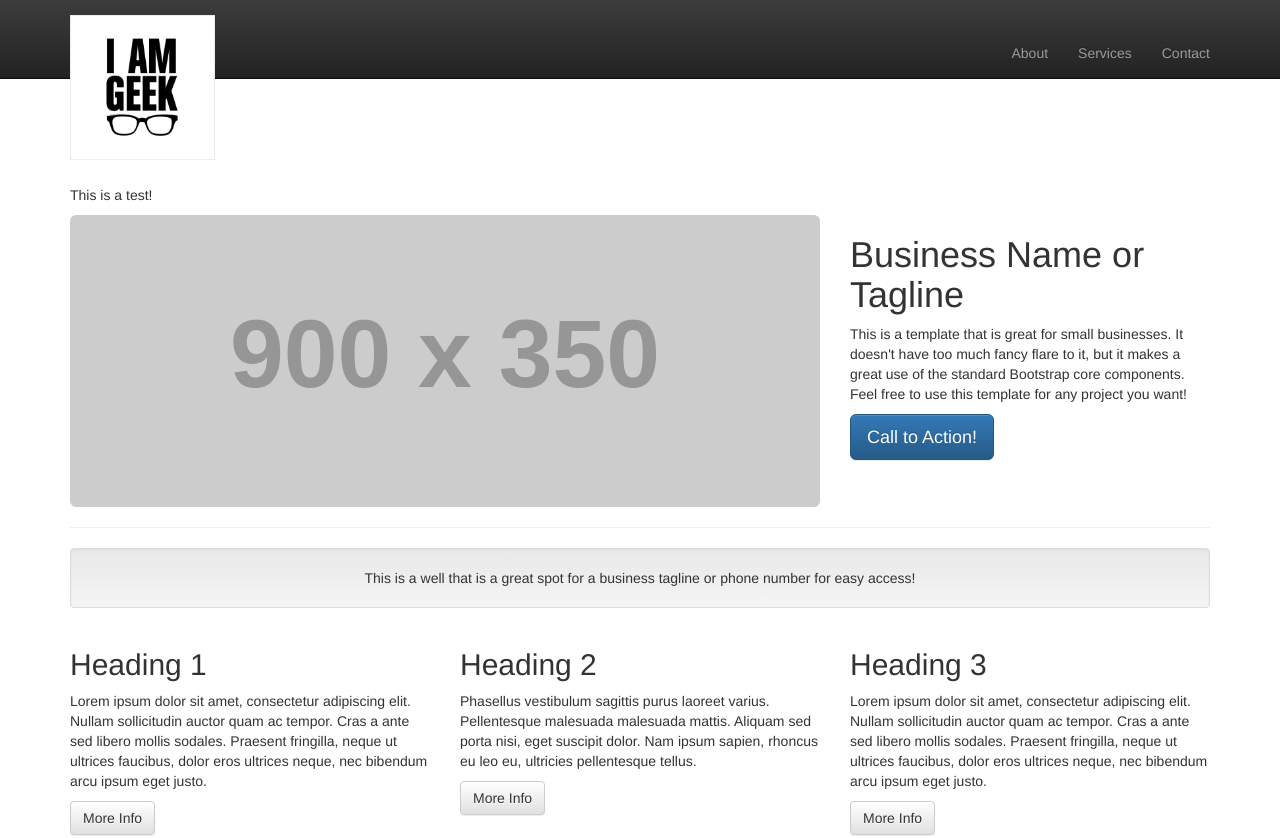
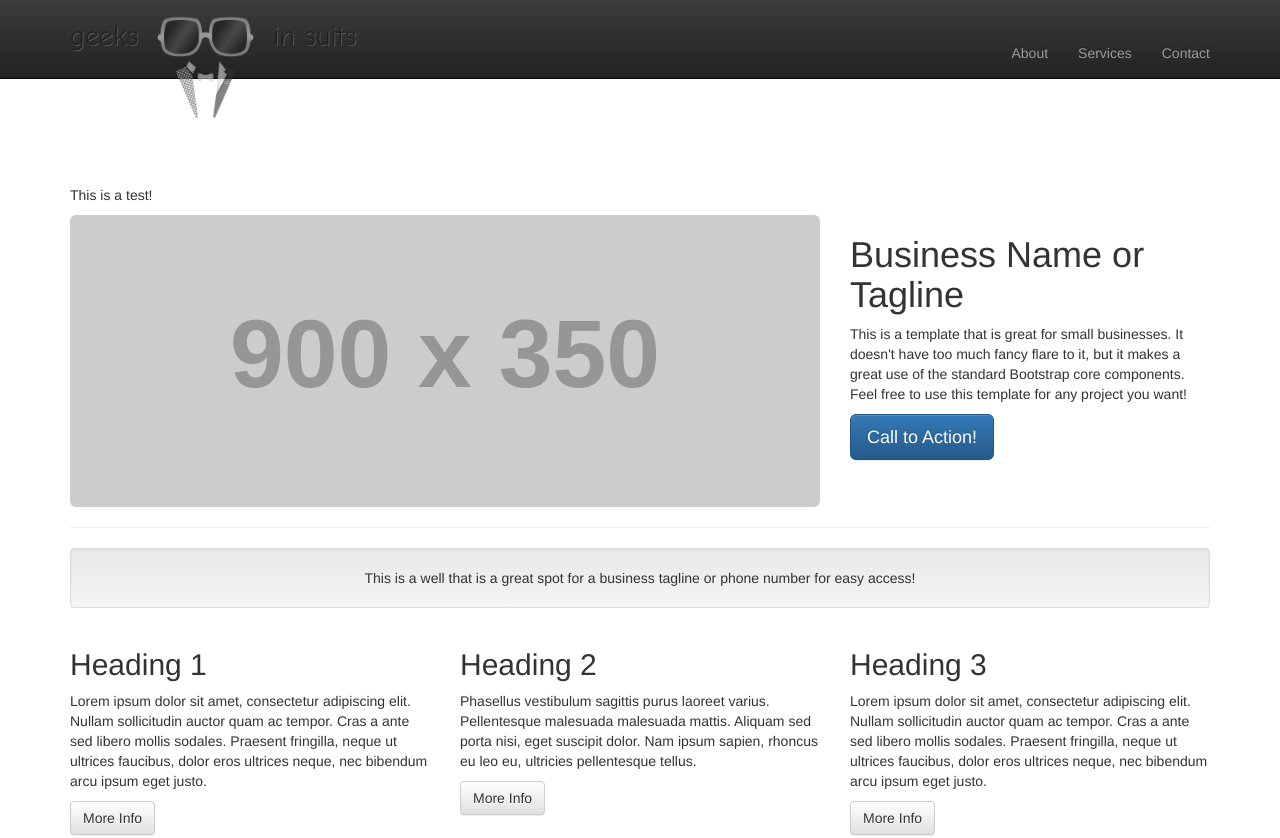
Before and after one commit to emilianionascu/emilianionascu.github.io, a plain HTML site: page index.html in a window 1280 px wide. Shown: the top 838 px of the page. Drawn offline with nearby package versions, Linux system fonts and the light colour scheme; placeholder pictures from the web are drawn by us.

Commit message:
Updated Logo

```diff
--- a/css/styles.css
+++ b/css/styles.css
@@ -9,3 +9,15 @@ body {
 footer {
     padding: 30px 0;
 }
+
+span.logo {
+    font-family: 'Comic Sans MS';
+    color: #222 !important;
+    text-decoration: none;
+    word-spacing: normal;
+    text-align: left;
+    letter-spacing: 0;
+    line-height: 1.5em;
+    font-size: 2em;
+    text-shadow: 1px 1px #555 !important;
+}
--- a/index.html
+++ b/index.html
@@ -29,7 +29,11 @@
                 <span class="icon-bar"></span>
             </button>
             <!-- You'll want to use a responsive image option so this logo looks good on devices - I recommend using something like retina.js (do a quick Google search for it and you'll find it) -->
-            <a class="navbar-brand logo-nav" href="index.php"><img src="./img/logo-software-developer.jpg" style="height: 145px;"></a>
+            <span class="navbar-brand logo">geeks</span>
+            <a class="navbar-brand logo-nav" href="index.php"><img src="./img/logo.png"
+                                                                   style="height: 105px; opacity: 0.6;"> </a>
+            <span class="navbar-brand logo">in suits</span>
+
         </div>
         <!-- Collect the nav links, forms, and other content for toggling -->
         <div class="collapse navbar-collapse navbar-ex1-collapse">
```
Also changed, not shown: img/logo.png (added).
